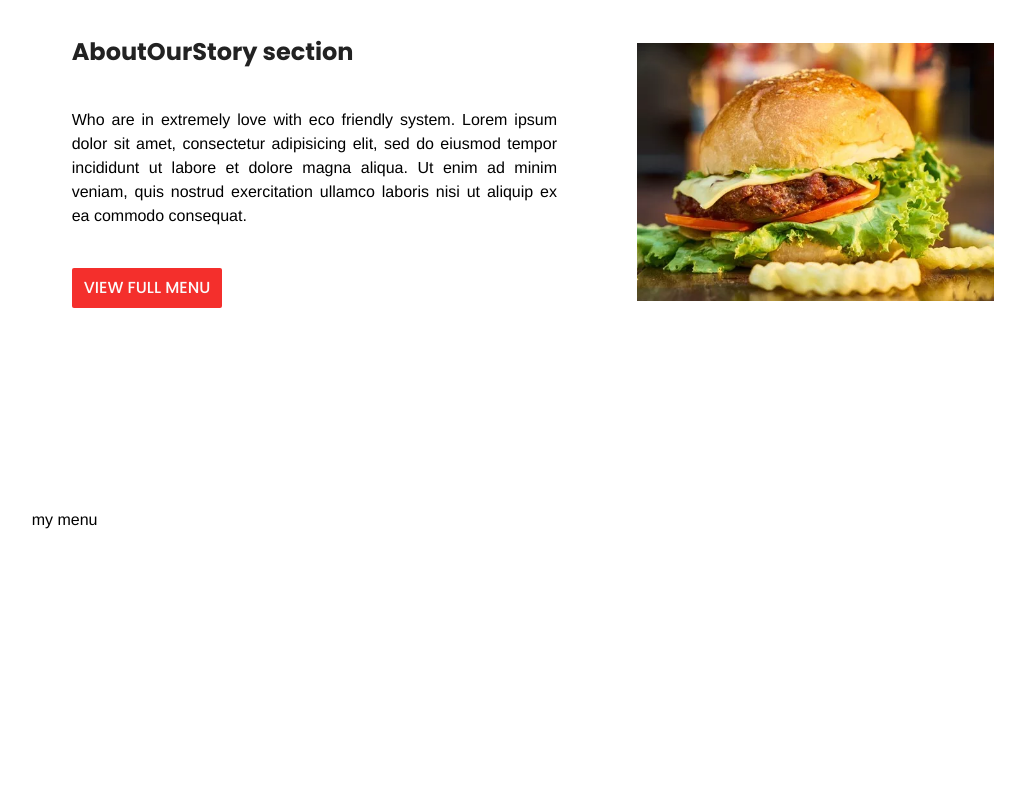
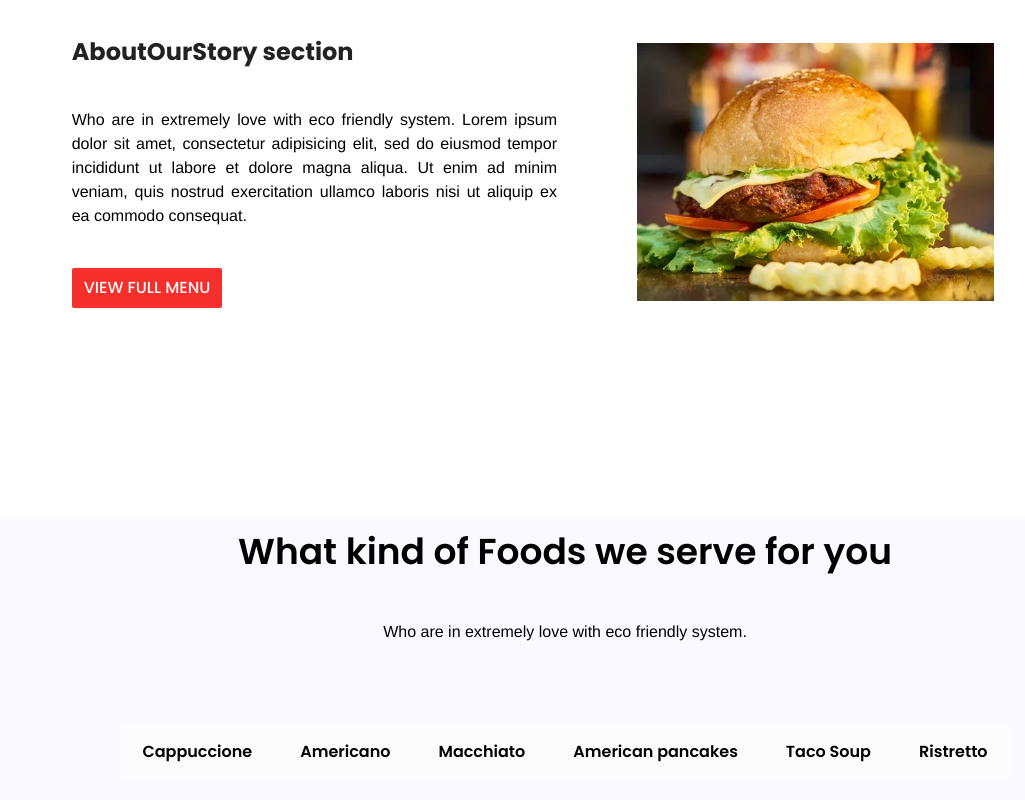
Before and after one commit to Code2Time/Marco-Restaurant, a React (Vite) app: page / in a window 1280 px wide. Shown: the part 1004-1804 px from the top of the page, without its empty margins (75-1100 px from the left). Before the commit the page ends 1536 px from the top, so only its background shows below. Built offline with nearby package versions, Linux system fonts and the light colour scheme.

Commit message:
create basic "Menu" and "Categories" component

```diff
--- /dev/null
+++ b/src/components/Categories.tsx
@@ -0,0 +1,19 @@
+import {MenuData} from '../data/MenuData'
+
+function Categories() {
+  return <>
+  <main>
+    <section>
+        <div className="w-full h-auto bg-gray-3 btn-container flex justify-center items-center my-20 ">
+        {MenuData.map((item : any)=>(
+          <div className=' m-0 p-0'>
+            <button className='menu-btn py-4 px-6 poppins-6 bg-my-white transition-all hover:bg-red1 hover:text-my-white'>{item.title}</button>
+          </div>
+        ))}
+        </div>
+    </section>
+  </main>
+  </>;
+}
+
+export default Categories;
--- a/src/components/Menu.tsx
+++ b/src/components/Menu.tsx
@@ -1,11 +1,30 @@
-import React from 'react'
+// import React, { useState } from "react";
+// import { MenuData } from "../data/MenuData";
+import Categories from './Categories'
+
+
 
 function Menu() {
+  //   const all = ["all" , ...new Set(MenuData.map((item) => item.category))]
+  // const [categories , setCategories] = useState<any>(all)
+  // console.log(categories)
+
   return (
-    <div>
-      my menu
-    </div>
-  )
+    <>
+      <main>
+        <section>
+          <div className="className='Menu-container w-full h-auto  bg-gray-3 text-center ">
+            <h1 className="poppins-6 p-4 sm:text-2xl md:text-4xl my-2">What kind of Foods we serve for you</h1>
+            <p className="text-sm sm:text-base mt-8">Who are in extremely love with eco friendly system.</p>
+          <Categories />
+          <div className='w-full h-12'>
+
+          </div>
+          </div>
+        </section>
+      </main>
+    </>
+  );
 }
 
-export default Menu
+export default Menu;
--- a/src/pages/Home.tsx
+++ b/src/pages/Home.tsx
@@ -4,15 +4,13 @@ import Header from "../components/Header";
 import Menu from "../components/Menu";
 
 function Home() {
-
-
   return (
     <>
       <Header />
       <Container>
         <AboutOurStory />
-        <Menu />
       </Container>
+      <Menu />
     </>
   );
 }
--- a/src/styles/main-style.scss
+++ b/src/styles/main-style.scss
@@ -83,5 +83,9 @@ body{
       box-shadow: 0 10px 20px rgba(255, 0, 0, 0.407);
     }
 
+    .menu-btn{
+
+    }
+
 
 }
--- a/tailwind.config.js
+++ b/tailwind.config.js
@@ -18,7 +18,7 @@ export default {
         "gray-0" : "rgba(34, 34, 34, 0.9)",
         "gray1" : "#373737",
         "gray-2" : "#2e3036",
-        "gray3" : "#f9f9ff",
+        "gray-3" : "#f9f9ff",
         "red1" : "#f42f2c"
 
       },
```
